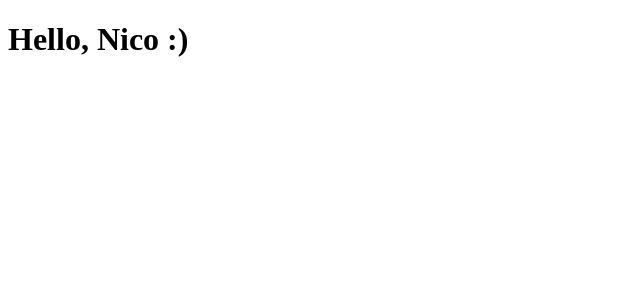
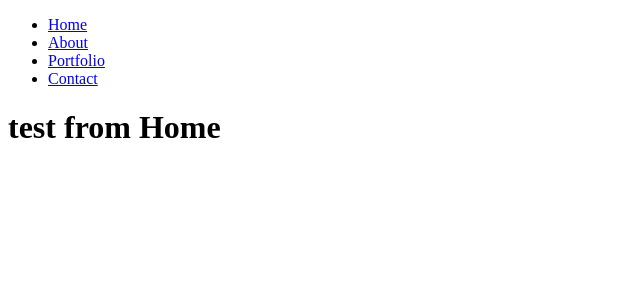
Before and after one commit to cpbennett4/charlesPaulBennett, a React app: page / in a window 1280 px wide. Shown: the top 300 px of the page, without its empty margins (0-640 px from the left). Built offline with nearby package versions, Linux system fonts and the light colour scheme; the HTML template or start-up script is replaced by a standard one.

Commit message:
Set up react-router-dom

```diff
--- a/client/src/index.jsx
+++ b/client/src/index.jsx
@@ -1,4 +1,11 @@
 import React from 'react';
 import ReactDom from 'react-dom';
+import { BrowserRouter } from 'react-router-dom';
+import App from './containers/App.jsx';
 
-ReactDom.render(<h1>Hello, Nico :)</h1>, document.getElementById('app'));
+ReactDom.render(
+  <BrowserRouter>
+    <App />
+  </BrowserRouter>
+  , document.getElementById('app')
+);
```
